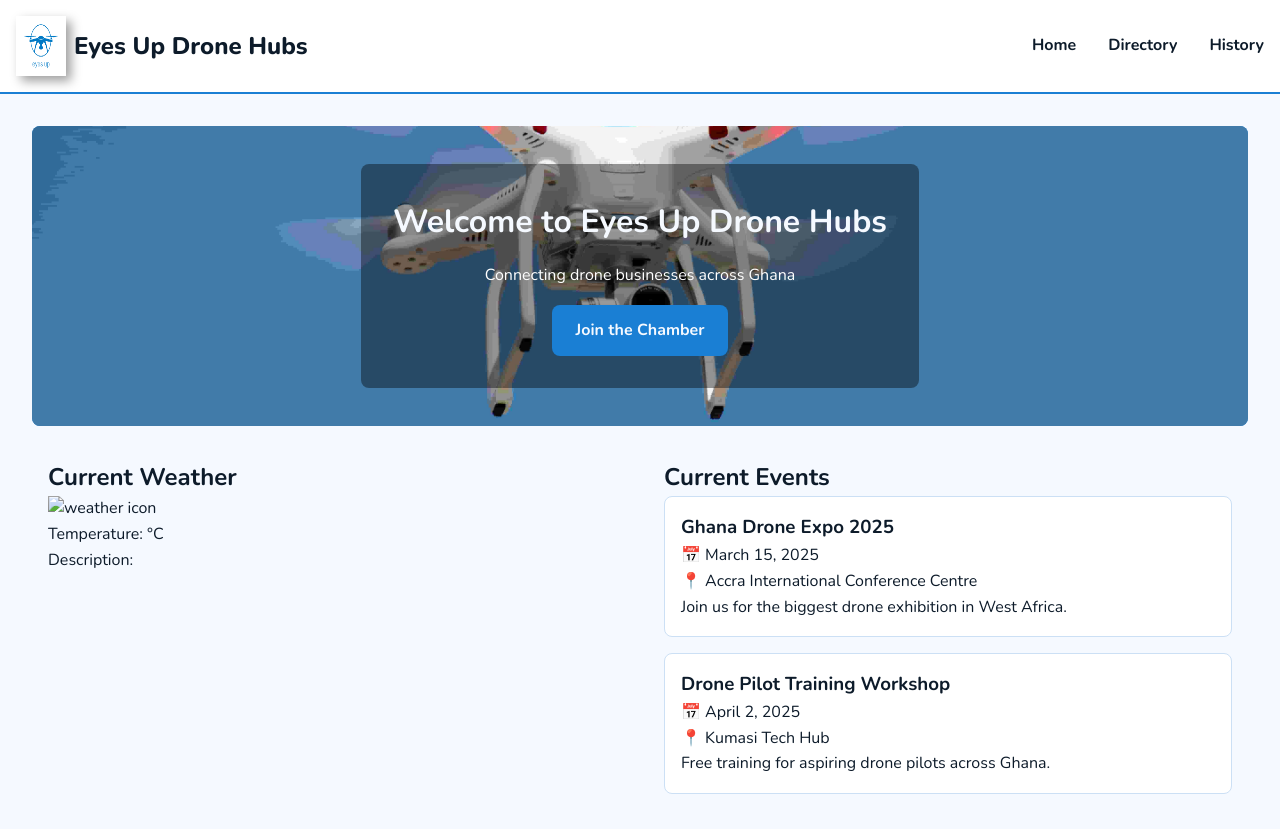
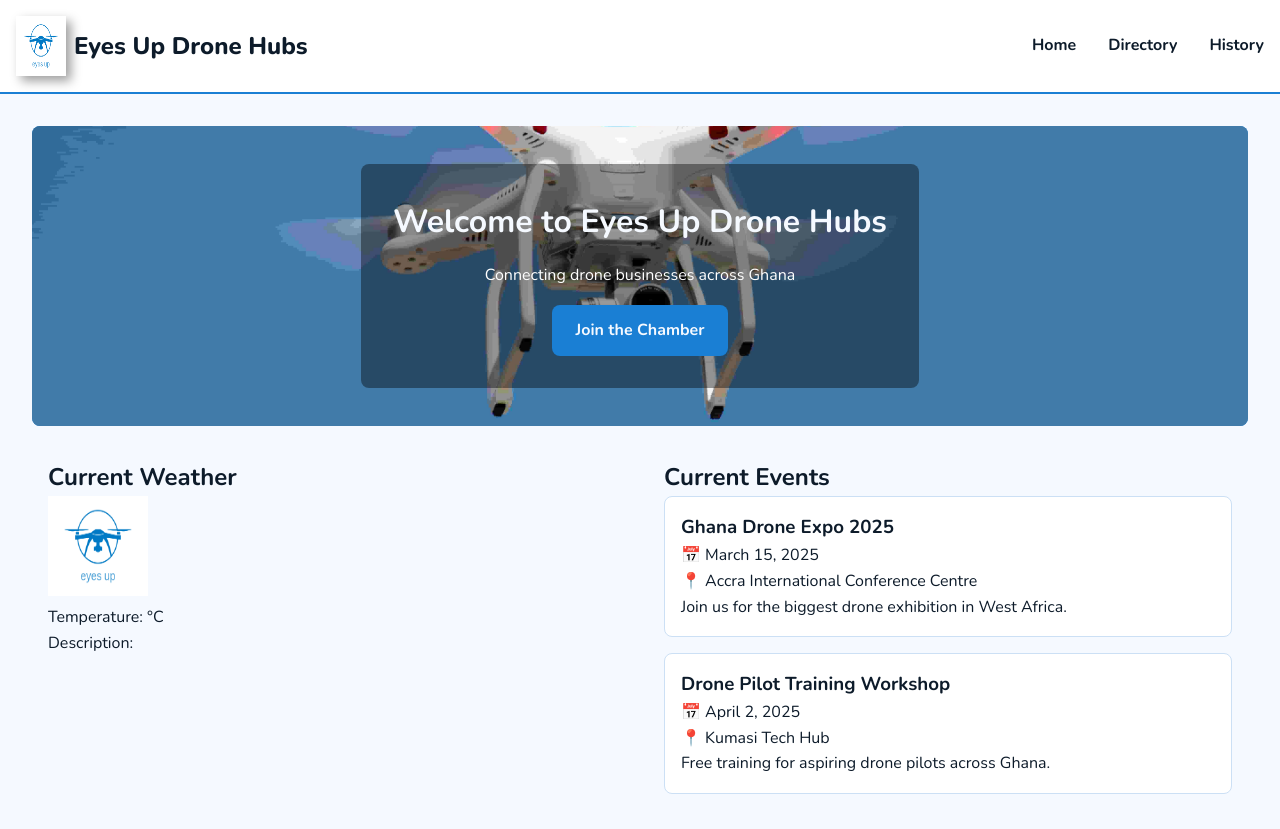
Before and after one commit to korku-selorm/wdd231, a plain HTML site: page chamber/index.html in a window 1280 px wide. Shown: the top 829 px of the page. Drawn offline with nearby package versions, Linux system fonts and the light colour scheme; no server answers.

Commit message:
added the logo image as placeholder

```diff
--- a/chamber/index.html
+++ b/chamber/index.html
@@ -54,7 +54,7 @@
     <section class="weather">
         <h2>Current Weather</h2>
         <figure>
-            <img id="weather-icon" src="images/weather-placeholder.png" alt="weather icon" width="100" height="100">
+            <img id="weather-icon" src="images/logo.jpg" alt="weather icon" width="100" height="100">
             <figcaption></figcaption>
         </figure>
         <p>Temperature: <span id="current-temp"></span>°C</p>
```
